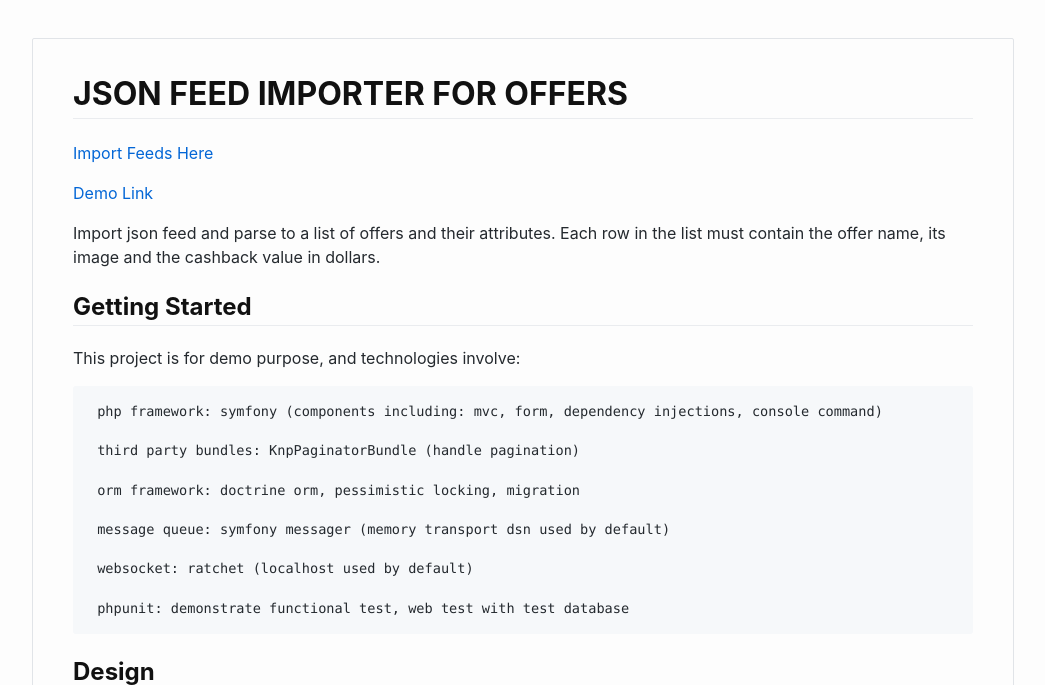
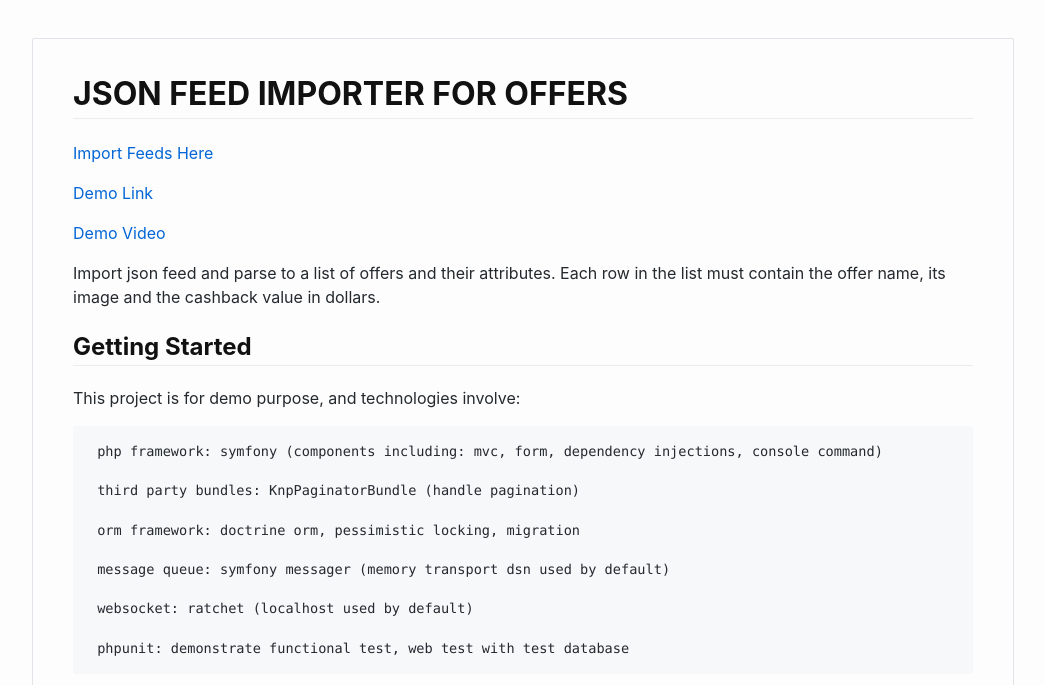
Before and after one commit to canior/json-consumer, a Symfony app: template templates/index.html.twig in a window 1280 px wide. Shown: the top 685 px of the page, without its empty margins (117-1162 px from the left). Run offline with Twig, Linux system fonts and the light colour scheme; the template is opened without the code that fills it, so the values that code supplies are empty; some libraries are stand-ins or nearby versions.

Commit message:
add video link

```diff
--- a/templates/index.html.twig
+++ b/templates/index.html.twig
@@ -8,6 +8,7 @@
     <h1 id="json-feed-importer-for-offers">JSON FEED IMPORTER FOR OFFERS</h1>
     <p><a href="/feed/">Import Feeds Here</a></p>
     <p><a target="_blank" href="http://yadi.yunlishuju.com/">Demo Link</a></p>
+    <p><a target="_blank" href="http://yadi.yunlishuju.com/demo.mp4">Demo Video</a></p>
     <p>Import json feed and parse to a list of offers and their attributes. Each row in the list must contain the offer name, its image and the cashback value in dollars.</p>
     <h2 id="getting-started">Getting Started</h2>
     <p>This project is for demo purpose, and technologies involve:</p>
```
